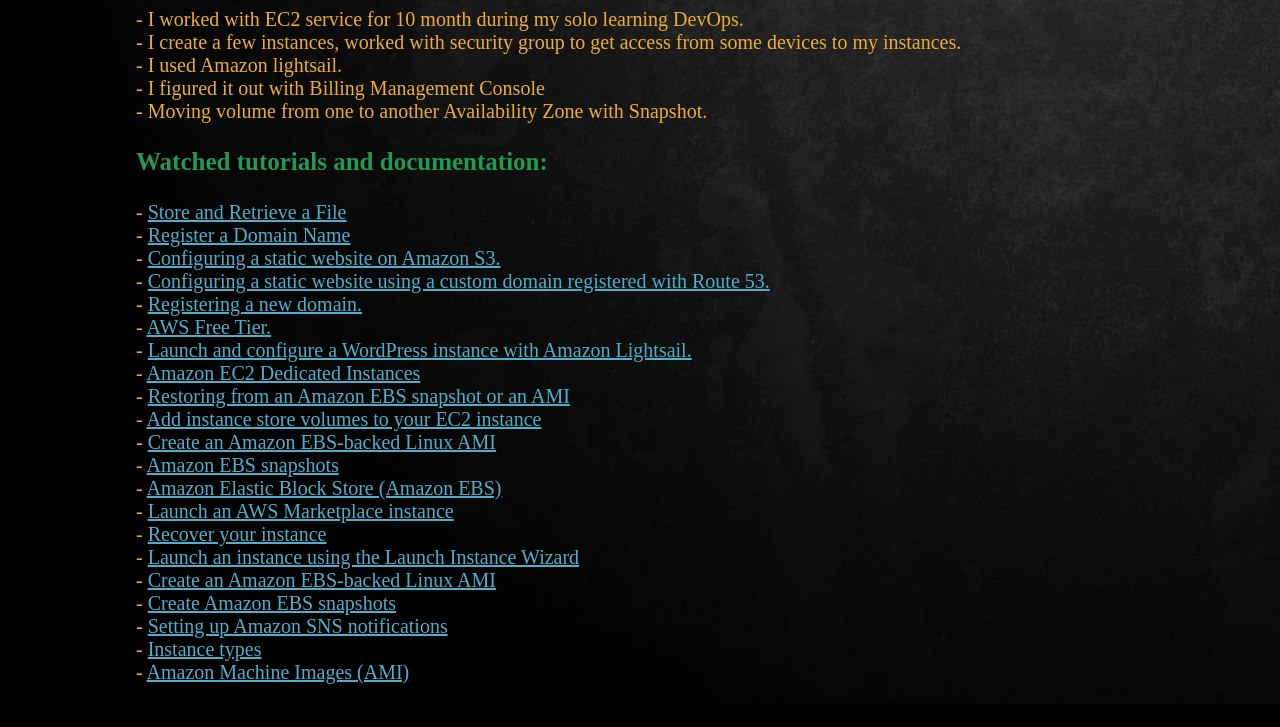
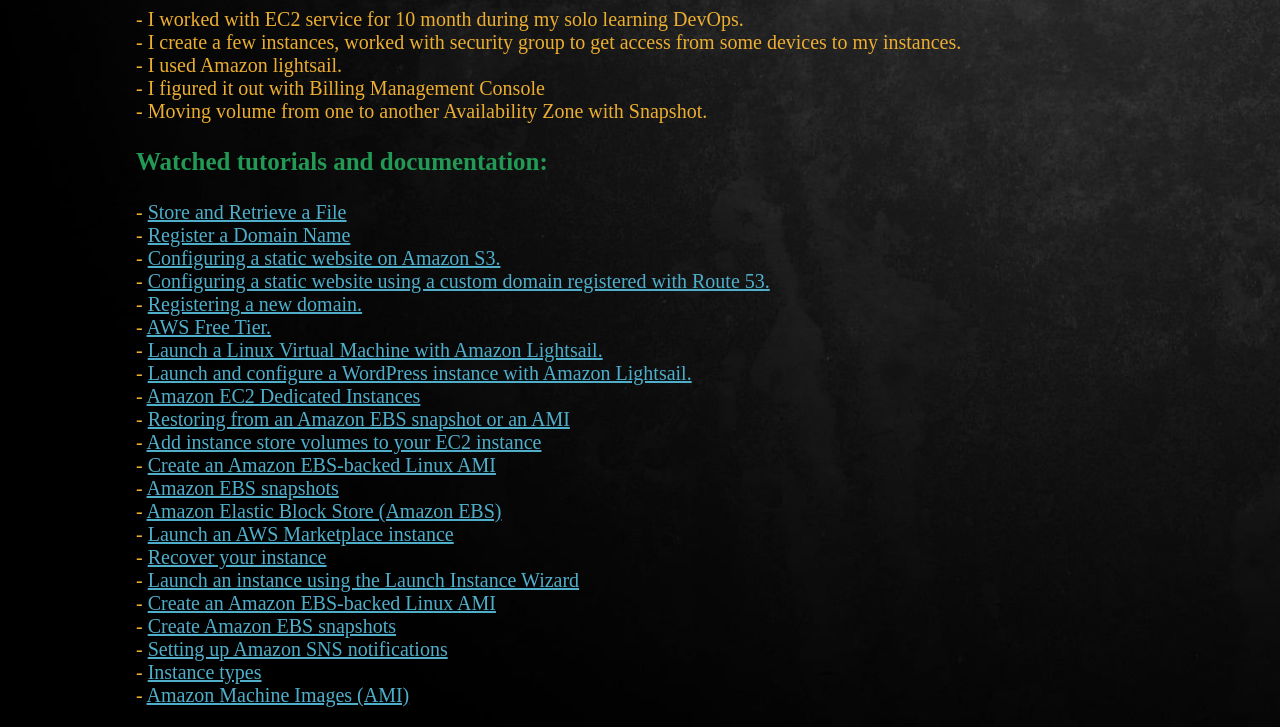
Before and after one commit to HnatiukDA/DevOps_online_Kyiv_2021Q3, a plain HTML site: page m2/task2.2/index.html in a window 1280 px wide. Shown: the part 585-1312 px from the top of the page. Before the commit the page ends 1289 px from the top, so only its background shows below. Drawn offline with Linux system fonts and the light colour scheme.

Commit message:
Added another watched tutorial.

```diff
--- a/m2/task2.2/index.html
+++ b/m2/task2.2/index.html
@@ -65,6 +65,9 @@
     <br>
     - <a href="https://aws.amazon.com/free/?all-free-tier.sort-by=item.additionalFields.SortRank&all-free-tier.sort-order=asc&awsf.Free%20Tier%20Types=*all&awsf.Free%20Tier%20Categories=*all&all-free-tier.q=route&all-free-tier.q_operator=AND">AWS Free Tier.</a>
     <br>
+    - <a href="https://aws.amazon.com/getting-started/hands-on/launch-a-virtual-machine/">Launch a Linux Virtual Machine
+with Amazon Lightsail.</a>
+    <br>
     - <a href="https://lightsail.aws.amazon.com/ls/docs/en_us/articles/amazon-lightsail-tutorial-launching-and-configuring-wordpress">Launch and configure a WordPress instance
 with Amazon Lightsail.</a>
     <br>
```
